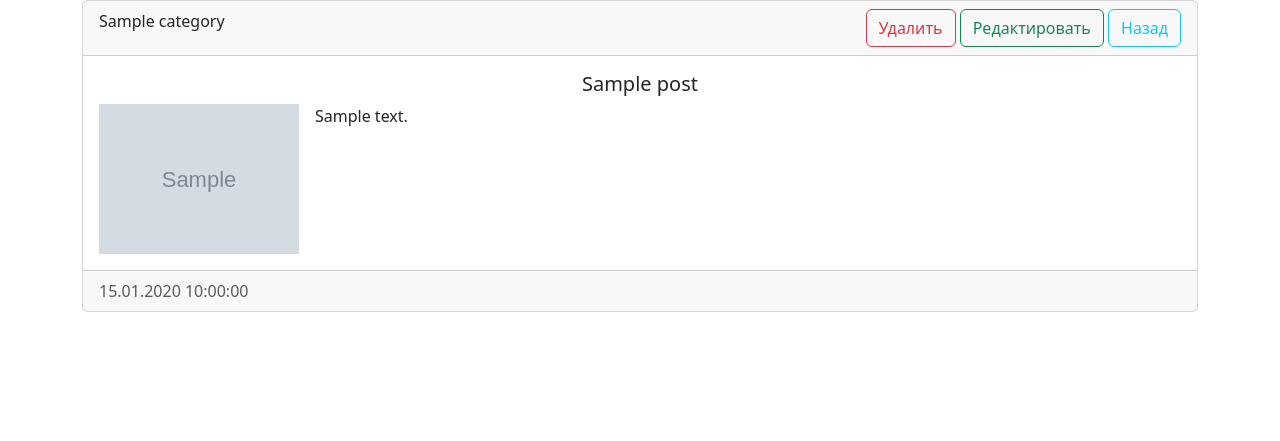
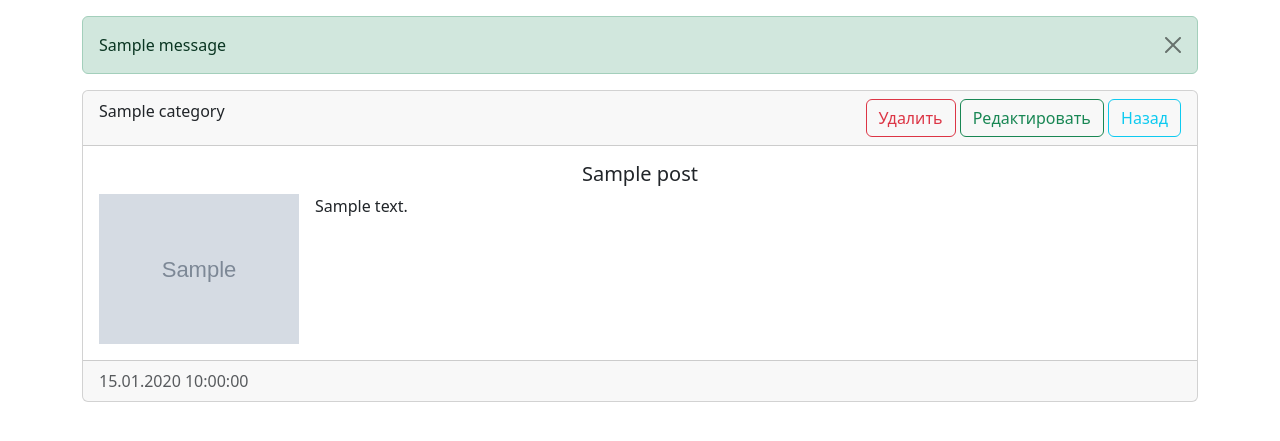
Before and after one commit to PsYcHo-DiSs/news_portal, a Flask app: page /post/1 in a window 1280 px wide. Shown: the part 56-497 px from the top of the page. Run offline with Flask 3, Linux system fonts and the light colour scheme; tables that the repository leaves empty hold one stand-in row (values such as "Sample post"); grey boxes marked "Sample" are stand-in pictures; one stand-in notice (Sample message) is shown.

Commit message:
plus post delete functionality

```diff
--- a/news/templates/base.html
+++ b/news/templates/base.html
@@ -63,6 +63,18 @@
         </div>
     </nav>
 
+    <!-- Флеш-сообщения -->
+    {% with messages = get_flashed_messages(with_categories=True) %}
+        {% if messages %}
+            {% for category, message in messages %}
+                <div class="alert alert-{{ 'danger' if category == 'error' else 'success' }} alert-dismissible fade show mt-3" role="alert">
+                    {{ message }}
+                    <button type="button" class="btn-close" data-bs-dismiss="alert" aria-label="Закрыть"></button>
+                </div>
+            {% endfor %}
+        {% endif %}
+    {% endwith %}
+
     {% block body %}
     {% endblock body %}
 </div>
--- a/news/templates/news/post_detail.html
+++ b/news/templates/news/post_detail.html
@@ -12,7 +12,12 @@
         <div class="card-header d-flex justify-content-between">
             {{ post.category.title }}
             <div>
-                <a href="#!" class="btn btn-outline-danger">Удалить</a>
+                <form action="{{ url_for('delete_post', id=post.id) }}" method="post" style="display:inline;">
+                    <button type="submit" class="btn btn-outline-danger"
+                            onclick="return confirm('Вы уверены, что хотите удалить этот пост?');">
+                        Удалить
+                    </button>
+                </form>
                 <a href="#!" class="btn btn-outline-success">Редактировать</a>
                 <a href="#!" class="btn btn-outline-info">Назад</a>
             </div>
--- a/news/views.py
+++ b/news/views.py
@@ -2,7 +2,7 @@ import os
 import uuid as uuid
 from werkzeug.utils import secure_filename
 
-from flask import render_template, request, abort, redirect, url_for
+from flask import render_template, request, abort, redirect, url_for, flash
 
 from news import db, app
 from news.forms import PostForm
@@ -100,6 +100,22 @@ def create_post():
     return render_template('news/create_post.html', form=form)
 
 
+@app.route('/post/<int:id>/delete', methods=['POST'])
+def delete_post(id: int):
+    """Удаление поста"""
+    post_to_delete = db.session.get(Post, id)
+    if not post_to_delete:
+        flash("Пост не найден или уже удалён", "error")
+        abort(404)
+
+    category_id = post_to_delete.category_id
+    db.session.delete(post_to_delete)
+    db.session.commit()
+
+    return redirect(url_for('category_list', id=category_id))
+
+
+# Utils
 @app.template_filter('time_filter')
 def jinja2_filter_datetime(date):
     format_type = '%d.%m.%Y %H:%M:%S'
```
